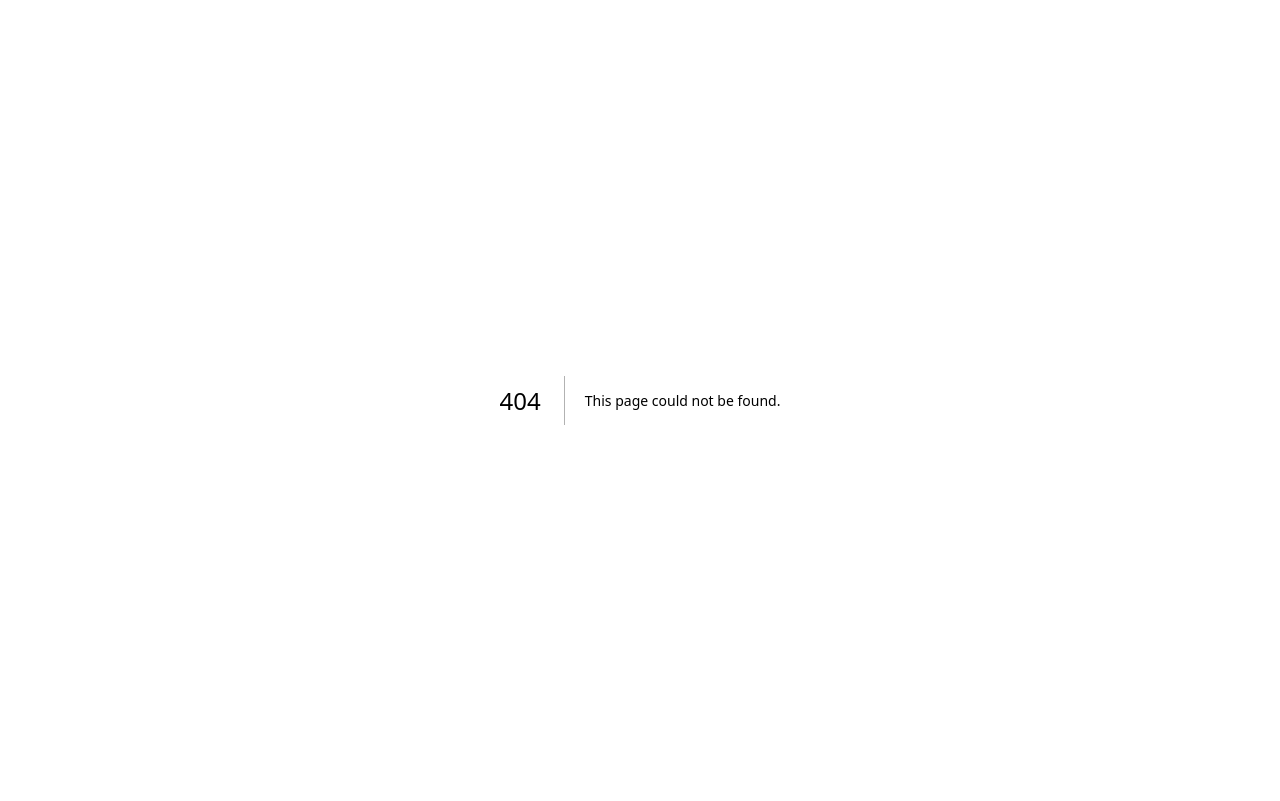
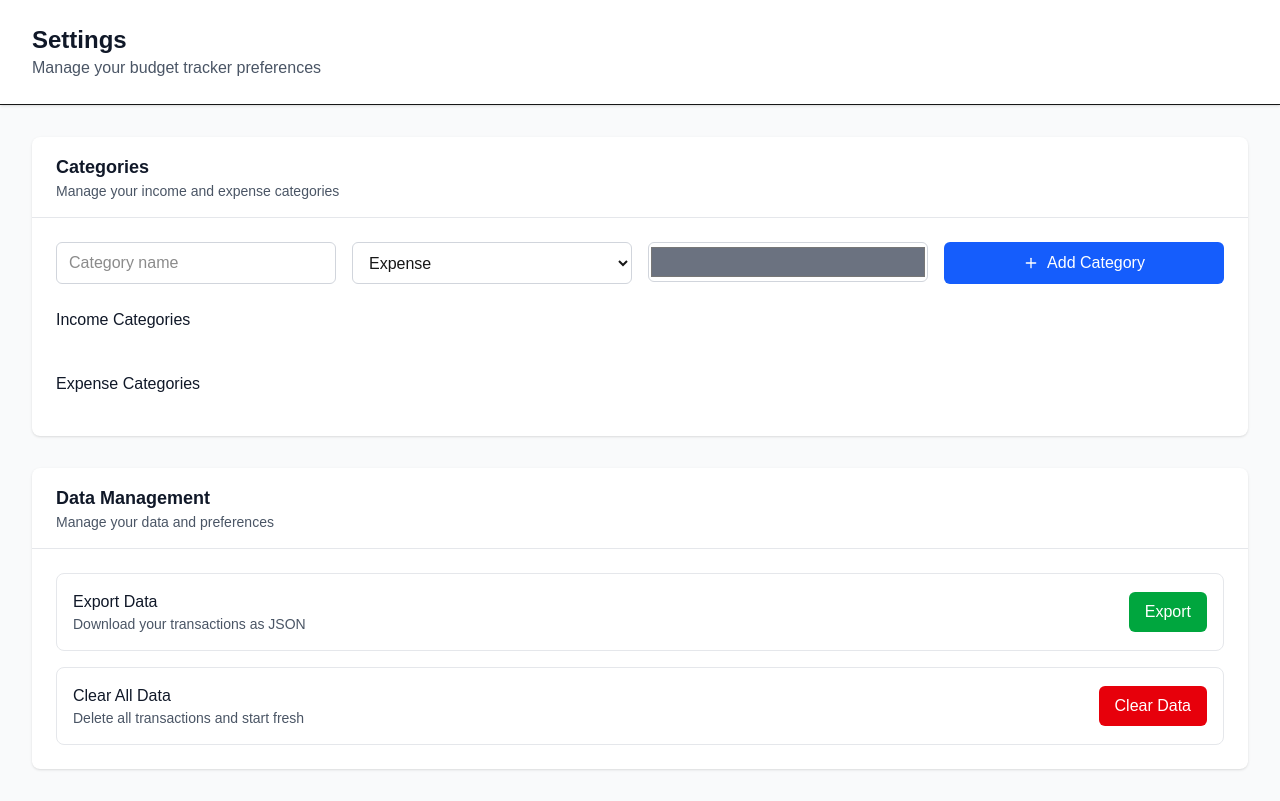
Before and after one commit to alihaider22/personal-budget-tracker, a Next.js app: page /settings in a window 1280 px wide. Before the commit this address had no page. Built offline with nearby package versions, Linux system fonts and the light colour scheme.

Commit message:
Add Settings Page for managing categories and data preferences

```diff
--- /dev/null
+++ b/src/app/settings/page.tsx
@@ -0,0 +1,246 @@
+"use client";
+
+import { useState, useEffect } from "react";
+import { Plus, Trash2, Save } from "lucide-react";
+import { Category } from "@/types";
+
+export default function SettingsPage() {
+  const [categories, setCategories] = useState<Category[]>([]);
+  const [newCategory, setNewCategory] = useState({
+    name: "",
+    type: "expense" as "income" | "expense",
+    color: "#6b7280",
+  });
+
+  useEffect(() => {
+    const savedCategories = localStorage.getItem("categories");
+    if (savedCategories) {
+      setCategories(JSON.parse(savedCategories));
+    }
+  }, []);
+
+  const handleAddCategory = () => {
+    if (!newCategory.name.trim()) {
+      alert("Please enter a category name");
+      return;
+    }
+
+    const category: Category = {
+      id: Math.random().toString(36).substr(2, 9),
+      name: newCategory.name.trim(),
+      type: newCategory.type,
+      color: newCategory.color,
+    };
+
+    const updatedCategories = [...categories, category];
+    setCategories(updatedCategories);
+    localStorage.setItem("categories", JSON.stringify(updatedCategories));
+
+    setNewCategory({
+      name: "",
+      type: "expense",
+      color: "#6b7280",
+    });
+  };
+
+  const handleDeleteCategory = (id: string) => {
+    if (
+      confirm(
+        "Are you sure you want to delete this category? This will also remove it from all transactions."
+      )
+    ) {
+      const updatedCategories = categories.filter((cat) => cat.id !== id);
+      setCategories(updatedCategories);
+      localStorage.setItem("categories", JSON.stringify(updatedCategories));
+    }
+  };
+
+  return (
+    <div className="min-h-screen bg-gray-50">
+      {/* Header */}
+      <header className="bg-white shadow-sm border-b">
+        <div className="max-w-7xl mx-auto px-4 sm:px-6 lg:px-8">
+          <div className="flex justify-between items-center py-6">
+            <div>
+              <h1 className="text-2xl font-bold text-gray-900">Settings</h1>
+              <p className="text-gray-600">
+                Manage your budget tracker preferences
+              </p>
+            </div>
+          </div>
+        </div>
+      </header>
+
+      {/* Main Content */}
+      <main className="max-w-7xl mx-auto px-4 sm:px-6 lg:px-8 py-8">
+        {/* Categories Management */}
+        <div className="bg-white rounded-lg shadow mb-8">
+          <div className="px-6 py-4 border-b border-gray-200">
+            <h2 className="text-lg font-semibold text-gray-900">Categories</h2>
+            <p className="text-sm text-gray-600">
+              Manage your income and expense categories
+            </p>
+          </div>
+
+          <div className="p-6">
+            {/* Add New Category */}
+            <div className="grid grid-cols-1 md:grid-cols-4 gap-4 mb-6">
+              <input
+                type="text"
+                placeholder="Category name"
+                value={newCategory.name}
+                onChange={(e) =>
+                  setNewCategory({ ...newCategory, name: e.target.value })
+                }
+                className="px-3 py-2 border border-gray-300 rounded-md focus:outline-none focus:ring-2 focus:ring-blue-500"
+              />
+
+              <select
+                value={newCategory.type}
+                onChange={(e) =>
+                  setNewCategory({
+                    ...newCategory,
+                    type: e.target.value as "income" | "expense",
+                  })
+                }
+                className="px-3 py-2 border border-gray-300 rounded-md focus:outline-none focus:ring-2 focus:ring-blue-500"
+              >
+                <option value="expense">Expense</option>
+                <option value="income">Income</option>
+              </select>
+
+              <input
+                type="color"
+                value={newCategory.color}
+                onChange={(e) =>
+                  setNewCategory({ ...newCategory, color: e.target.value })
+                }
+                className="w-full h-10 border border-gray-300 rounded-md cursor-pointer"
+              />
+
+              <button
+                onClick={handleAddCategory}
+                className="flex items-center justify-center gap-2 px-4 py-2 bg-blue-600 text-white rounded-md hover:bg-blue-700 transition-colors"
+              >
+                <Plus className="w-4 h-4" />
+                Add Category
+              </button>
+            </div>
+
+            {/* Categories List */}
+            <div className="space-y-4">
+              <h3 className="font-medium text-gray-900">Income Categories</h3>
+              <div className="grid grid-cols-1 md:grid-cols-2 lg:grid-cols-3 gap-4">
+                {categories
+                  .filter((cat) => cat.type === "income")
+                  .map((category) => (
+                    <div
+                      key={category.id}
+                      className="flex items-center justify-between p-4 border border-gray-200 rounded-lg"
+                    >
+                      <div className="flex items-center">
+                        <div
+                          className="w-4 h-4 rounded-full mr-3"
+                          style={{ backgroundColor: category.color }}
+                        ></div>
+                        <span className="font-medium text-gray-900">
+                          {category.name}
+                        </span>
+                      </div>
+                      <button
+                        onClick={() => handleDeleteCategory(category.id)}
+                        className="text-red-600 hover:text-red-900"
+                      >
+                        <Trash2 className="w-4 h-4" />
+                      </button>
+                    </div>
+                  ))}
+              </div>
+
+              <h3 className="font-medium text-gray-900 mt-6">
+                Expense Categories
+              </h3>
+              <div className="grid grid-cols-1 md:grid-cols-2 lg:grid-cols-3 gap-4">
+                {categories
+                  .filter((cat) => cat.type === "expense")
+                  .map((category) => (
+                    <div
+                      key={category.id}
+                      className="flex items-center justify-between p-4 border border-gray-200 rounded-lg"
+                    >
+                      <div className="flex items-center">
+                        <div
+                          className="w-4 h-4 rounded-full mr-3"
+                          style={{ backgroundColor: category.color }}
+                        ></div>
+                        <span className="font-medium text-gray-900">
+                          {category.name}
+                        </span>
+                      </div>
+                      <button
+                        onClick={() => handleDeleteCategory(category.id)}
+                        className="text-red-600 hover:text-red-900"
+                      >
+                        <Trash2 className="w-4 h-4" />
+                      </button>
+                    </div>
+                  ))}
+              </div>
+            </div>
+          </div>
+        </div>
+
+        {/* Data Management */}
+        <div className="bg-white rounded-lg shadow">
+          <div className="px-6 py-4 border-b border-gray-200">
+            <h2 className="text-lg font-semibold text-gray-900">
+              Data Management
+            </h2>
+            <p className="text-sm text-gray-600">
+              Manage your data and preferences
+            </p>
+          </div>
+
+          <div className="p-6 space-y-4">
+            <div className="flex items-center justify-between p-4 border border-gray-200 rounded-lg">
+              <div>
+                <h3 className="font-medium text-gray-900">Export Data</h3>
+                <p className="text-sm text-gray-600">
+                  Download your transactions as JSON
+                </p>
+              </div>
+              <button className="px-4 py-2 bg-green-600 text-white rounded-md hover:bg-green-700 transition-colors">
+                Export
+              </button>
+            </div>
+
+            <div className="flex items-center justify-between p-4 border border-gray-200 rounded-lg">
+              <div>
+                <h3 className="font-medium text-gray-900">Clear All Data</h3>
+                <p className="text-sm text-gray-600">
+                  Delete all transactions and start fresh
+                </p>
+              </div>
+              <button
+                onClick={() => {
+                  if (
+                    confirm(
+                      "Are you sure you want to clear all data? This action cannot be undone."
+                    )
+                  ) {
+                    localStorage.removeItem("transactions");
+                    localStorage.removeItem("categories");
+                    window.location.reload();
+                  }
+                }}
+                className="px-4 py-2 bg-red-600 text-white rounded-md hover:bg-red-700 transition-colors"
+              >
+                Clear Data
+              </button>
+            </div>
+          </div>
+        </div>
+      </main>
+    </div>
+  );
+}
```
